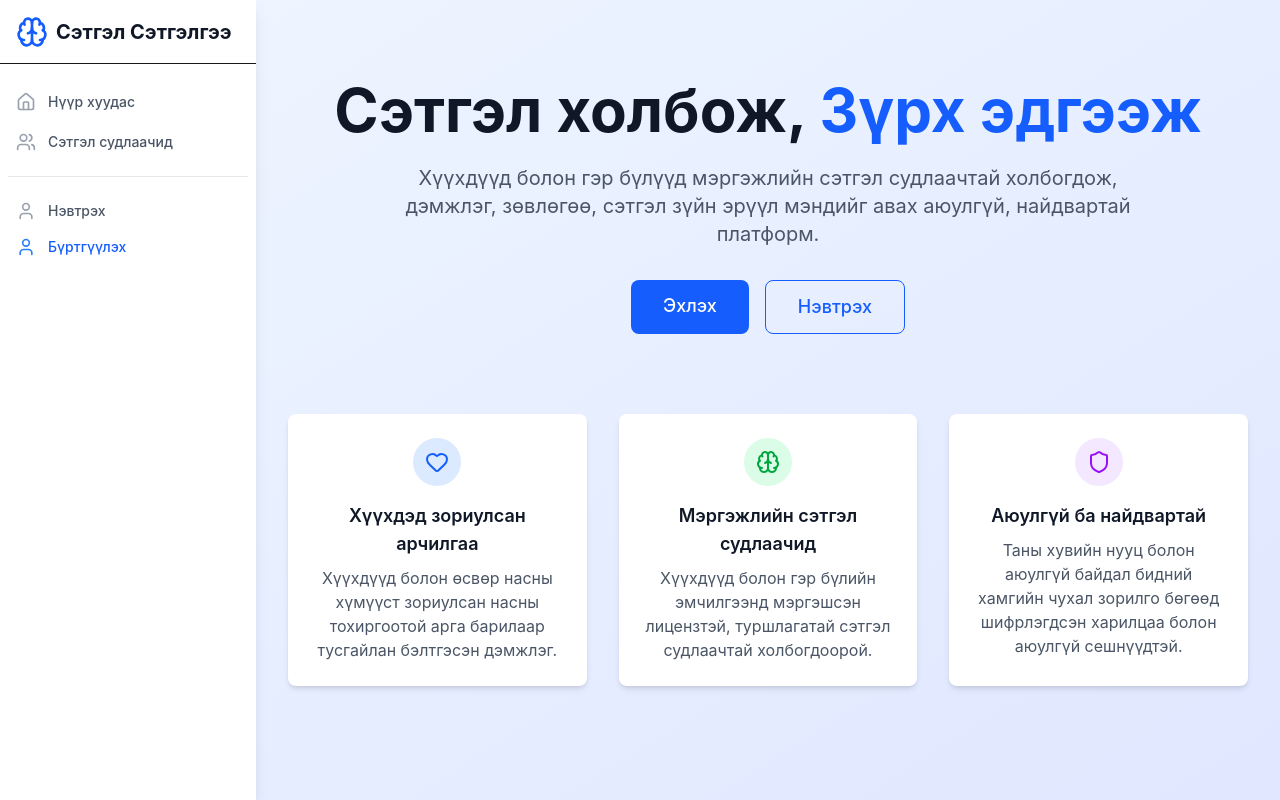
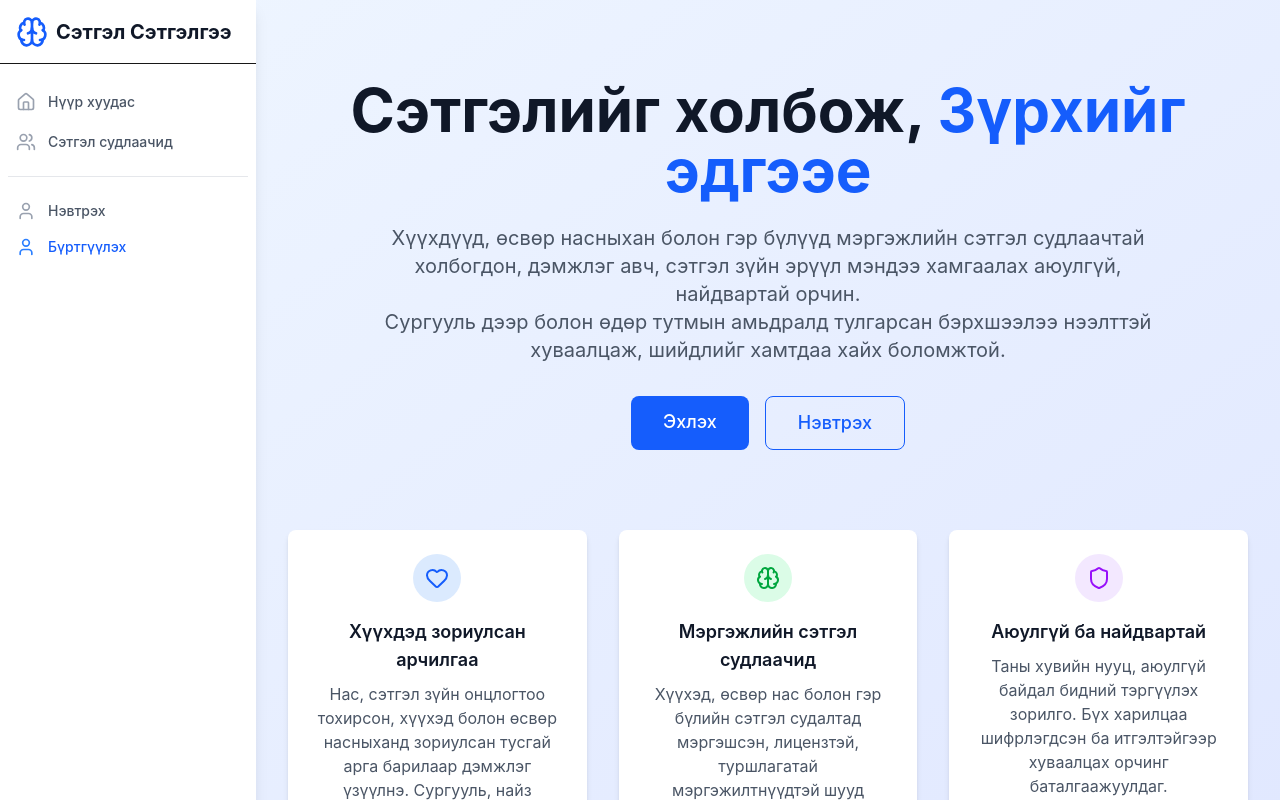
Before and after one commit to pinequest-2h/taatai-surguuli, a Next.js app in the folder frontend/: page / in a window 1280 px wide. Shown: the top 800 px of the page. Built offline with nearby package versions, Linux system fonts and the light colour scheme; no server answers.

Commit message:
Fix CORS and add better error logging for deployed backend debugging

```diff
--- a/frontend/src/app/page.tsx
+++ b/frontend/src/app/page.tsx
@@ -1,27 +1,28 @@
 "use client";
 
-import React from 'react';
-import Link from 'next/link';
-import { useAuth } from '@/context/AuthContext';
-import {
-  Heart,
-  Brain,
-  Shield
-} from 'lucide-react';
+import React from "react";
+import Link from "next/link";
+import { useAuth } from "@/context/AuthContext";
+import { Heart, Brain, Shield } from "lucide-react";
 
-const HomePage = () => {
+export default function HomePage() {
   const { isAuthenticated } = useAuth();
 
   return (
     <div className="max-w-7xl mx-auto px-4 sm:px-6 lg:px-8 py-20">
       <div className="text-center">
         <h1 className="text-4xl md:text-6xl font-bold text-gray-900 mb-6">
-          Сэтгэл холбож,
-          <span className="text-blue-600"> Зүрх эдгээж</span>
+          Сэтгэлийг холбож,
+          <span className="text-blue-600"> Зүрхийг эдгээе</span>
         </h1>
+
         <p className="text-xl text-gray-600 mb-8 max-w-3xl mx-auto">
-          Хүүхдүүд болон гэр бүлүүд мэргэжлийн сэтгэл судлаачтай холбогдож, дэмжлэг, зөвлөгөө,
-          сэтгэл зүйн эрүүл мэндийг авах аюулгүй, найдвартай платформ.
+          Хүүхдүүд, өсвөр насныхан болон гэр бүлүүд мэргэжлийн сэтгэл судлаачтай
+          холбогдон, дэмжлэг авч, сэтгэл зүйн эрүүл мэндээ хамгаалах аюулгүй,
+          найдвартай орчин.
+          <br />
+          Сургууль дээр болон өдөр тутмын амьдралд тулгарсан бэрхшээлээ нээлттэй
+          хуваалцаж, шийдлийг хамтдаа хайх боломжтой.
         </p>
 
         {!isAuthenticated ? (
@@ -62,9 +63,13 @@ const HomePage = () => {
           <div className="bg-blue-100 w-12 h-12 rounded-full flex items-center justify-center mx-auto mb-4">
             <Heart className="h-6 w-6 text-blue-600" />
           </div>
-          <h3 className="text-lg font-semibold text-gray-900 mb-2">Хүүхдэд зориулсан арчилгаа</h3>
+          <h3 className="text-lg font-semibold text-gray-900 mb-2">
+            Хүүхдэд зориулсан арчилгаа
+          </h3>
           <p className="text-gray-600">
-            Хүүхдүүд болон өсвөр насны хүмүүст зориулсан насны тохиргоотой арга барилаар тусгайлан бэлтгэсэн дэмжлэг.
+            Нас, сэтгэл зүйн онцлогтоо тохирсон, хүүхэд болон өсвөр насныханд
+            зориулсан тусгай арга барилаар дэмжлэг үзүүлнэ. Сургууль, найз
+            нөхөдтэй холбоотой асуудлыг ч чөлөөтэй ярилцаж болно.
           </p>
         </div>
 
@@ -72,9 +77,12 @@ const HomePage = () => {
           <div className="bg-green-100 w-12 h-12 rounded-full flex items-center justify-center mx-auto mb-4">
             <Brain className="h-6 w-6 text-green-600" />
           </div>
-          <h3 className="text-lg font-semibold text-gray-900 mb-2">Мэргэжлийн сэтгэл судлаачид</h3>
+          <h3 className="text-lg font-semibold text-gray-900 mb-2">
+            Мэргэжлийн сэтгэл судлаачид
+          </h3>
           <p className="text-gray-600">
-            Хүүхдүүд болон гэр бүлийн эмчилгээнд мэргэшсэн лицензтэй, туршлагатай сэтгэл судлаачтай холбогдоорой.
+            Хүүхэд, өсвөр нас болон гэр бүлийн сэтгэл судалтад мэргэшсэн,
+            лицензтэй, туршлагатай мэргэжилтнүүдтэй шууд холбогдоно.
           </p>
         </div>
 
@@ -82,14 +90,16 @@ const HomePage = () => {
           <div className="bg-purple-100 w-12 h-12 rounded-full flex items-center justify-center mx-auto mb-4">
             <Shield className="h-6 w-6 text-purple-600" />
           </div>
-          <h3 className="text-lg font-semibold text-gray-900 mb-2">Аюулгүй ба найдвартай</h3>
+          <h3 className="text-lg font-semibold text-gray-900 mb-2">
+            Аюулгүй ба найдвартай
+          </h3>
           <p className="text-gray-600">
-            Таны хувийн нууц болон аюулгүй байдал бидний хамгийн чухал зорилго бөгөөд шифрлэгдсэн харилцаа болон аюулгүй сешнүүдтэй.
+            Таны хувийн нууц, аюулгүй байдал бидний тэргүүлэх зорилго. Бүх
+            харилцаа шифрлэгдсэн ба итгэлтэйгээр хуваалцах орчинг
+            баталгаажуулдаг.
           </p>
         </div>
       </div>
     </div>
   );
-};
-
-export default HomePage;
+}
--- a/frontend/src/app/profile/page.tsx
+++ b/frontend/src/app/profile/page.tsx
@@ -57,7 +57,7 @@ interface UpdateUserResponse {
 }
 
 const ProfilePage = () => {
-  const { user: currentUser, logout, isAuthenticated, isLoading } = useAuth();
+  const { user: currentUser, logout, updateUser: updateAuthUser, isAuthenticated, isLoading } = useAuth();
   const router = useRouter();
   const [isEditing, setIsEditing] = useState(false);
   const [formData, setFormData] = useState({
@@ -71,7 +71,7 @@ const ProfilePage = () => {
   const [error, setError] = useState('');
   const [isSubmitting, setIsSubmitting] = useState(false);
 
-  const { data, loading } = useQuery<GetUserByIdResponse>(GET_USER_BY_ID, {
+  const { data, loading, refetch } = useQuery<GetUserByIdResponse>(GET_USER_BY_ID, {
     variables: { _id: currentUser?._id },
     skip: !currentUser?._id,
   });
@@ -125,16 +125,28 @@ const ProfilePage = () => {
     setError('');
     setIsSubmitting(true);
 
+    // Basic validation
+    if (!formData.fullName.trim()) {
+      setError('Full name is required');
+      setIsSubmitting(false);
+      return;
+    }
+    if (!formData.userName.trim()) {
+      setError('Username is required');
+      setIsSubmitting(false);
+      return;
+    }
+
     try {
       const { data: updateData } = await updateUser({
         variables: {
           _id: currentUser?._id,
           input: {
-            fullName: formData.fullName,
-            userName: formData.userName,
-            email: formData.email || undefined,
-            phoneNumber: formData.phoneNumber || undefined,
-            bio: formData.bio || undefined,
+            fullName: formData.fullName.trim(),
+            userName: formData.userName.trim(),
+            email: formData.email?.trim() || undefined,
+            phoneNumber: formData.phoneNumber?.trim() || undefined,
+            bio: formData.bio?.trim() || undefined,
             gender: formData.gender,
           },
         },
@@ -143,7 +155,9 @@ const ProfilePage = () => {
       if (updateData?.updateUser) {
         setIsEditing(false);
         // Update the auth context with new user data
-        // This would typically be handled by refetching the user data
+        updateAuthUser(updateData.updateUser);
+        // Show success message
+        alert('✅ Profile updated successfully!');
       }
     } catch (err: unknown) {
       setError(err instanceof Error ? err.message : 'Failed to update profile. Please try again.');
--- a/frontend/src/components/ReportList.tsx
+++ b/frontend/src/components/ReportList.tsx
@@ -38,11 +38,10 @@ export default function ReportList({
     {
       variables: { filters, limit, offset },
       fetchPolicy: 'cache-and-network',
-      skip: !showAllReports // Skip this query if not showing all reports
+      skip: !showAllReports
     }
   );
 
-  // Use the appropriate data based on which query is active
   const data = showAllReports ? allReportsData : myReportsData;
   const loading = showAllReports ? allReportsLoading : myReportsLoading;
   const error = showAllReports ? allReportsError : myReportsError;
--- a/frontend/src/context/AuthContext.tsx
+++ b/frontend/src/context/AuthContext.tsx
@@ -22,6 +22,7 @@ interface AuthContextType {
   token: string | null;
   login: (user: User, token: string) => void;
   logout: () => void;
+  updateUser: (userData: User) => void;
   isAuthenticated: boolean;
   isLoading: boolean;
 }
@@ -71,6 +72,11 @@ export const AuthProvider: React.FC<AuthProviderProps> = ({ children }) => {
     localStorage.setItem('auth_user', JSON.stringify(userData));
   };
 
+  const updateUser = (userData: User) => {
+    setUser(userData);
+    localStorage.setItem('auth_user', JSON.stringify(userData));
+  };
+
   const logout = () => {
     setUser(null);
     setToken(null);
@@ -83,6 +89,7 @@ export const AuthProvider: React.FC<AuthProviderProps> = ({ children }) => {
     token,
     login,
     logout,
+    updateUser,
     isAuthenticated: !!user && !!token,
     isLoading,
   };
```
Also changed, not shown: 2 other files (tests, documents, lock files or other folders).
